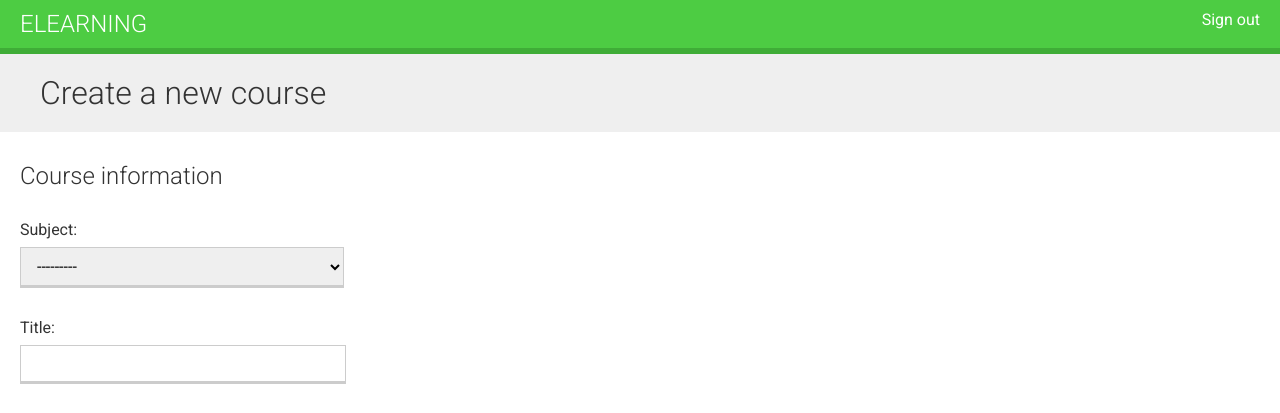
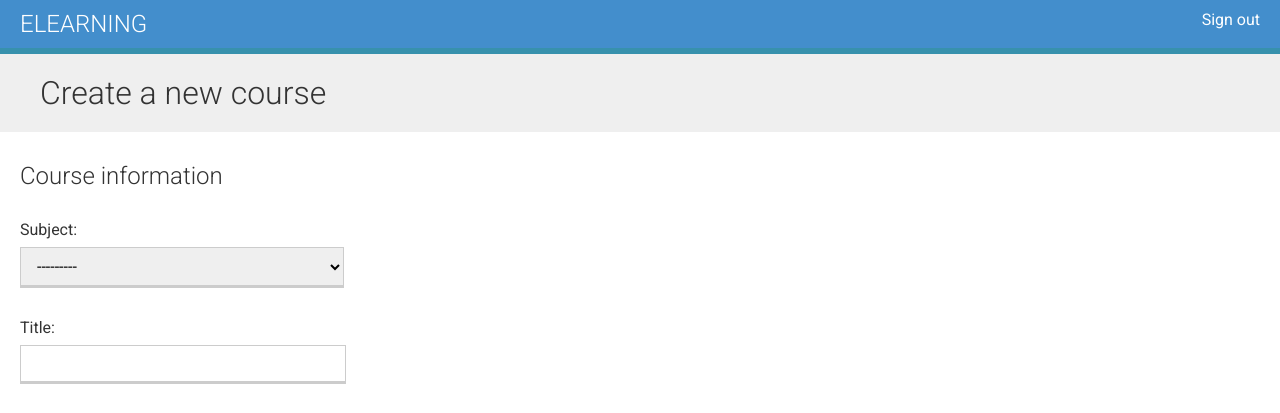
Before and after one commit to KwabenaYeboah/Elearning-app, a Django app: page /course/create/ in a window 1280 px wide. Shown: the top 413 px of the page. Run offline with Django 3.2, Linux system fonts and the light colour scheme; a user stored in the database is signed in; data comes from the database, SQL or seed files in the repository; some libraries are stand-ins or nearby versions.

Commit message:
Changed header background color from green to blue

```diff
--- a/static/css/base.css
+++ b/static/css/base.css
@@ -48,10 +48,10 @@ h1 {
 }
 
 #header {
-    background:#4dcc43;
+    background:#438ecc;
     overflow:auto;
     padding:10px 20px;
-    border-bottom:6px solid #3fad37;
+    border-bottom:6px solid #3791ad;
 }
 
 #header .logo {
```
